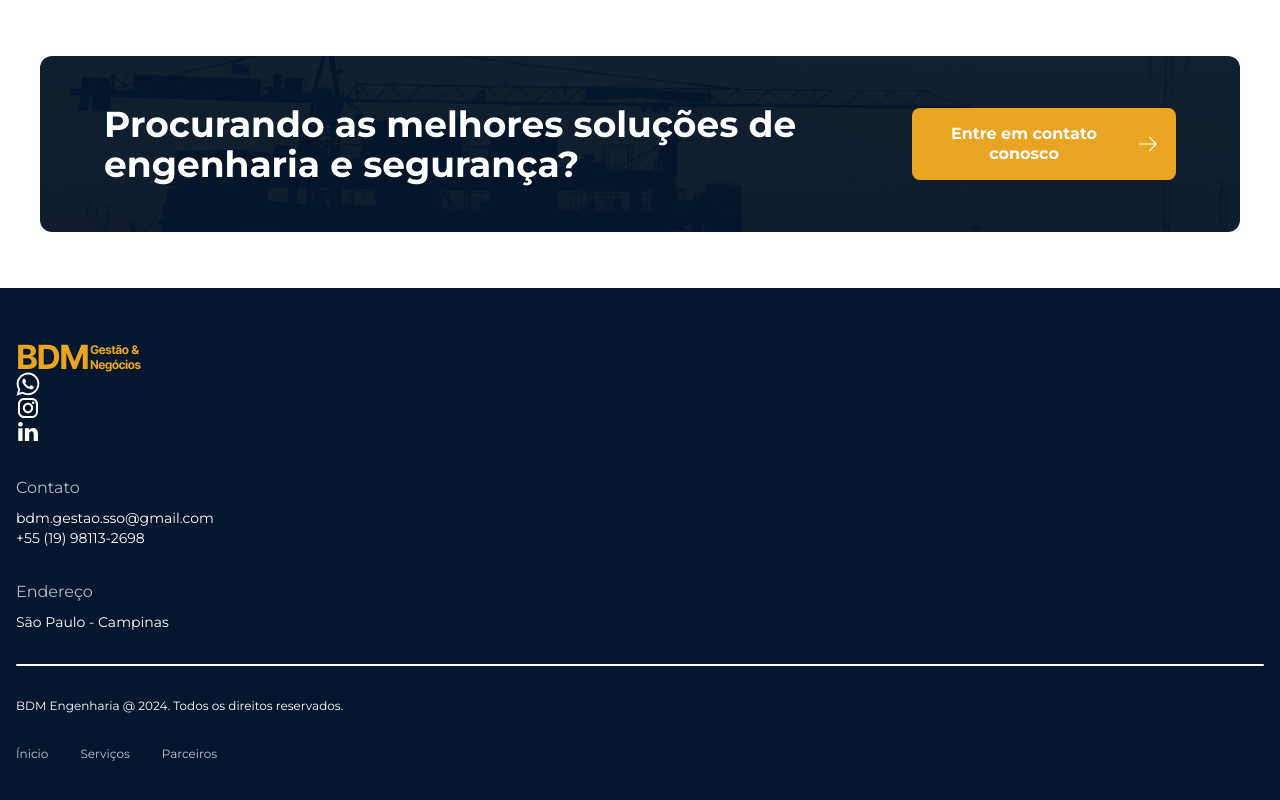
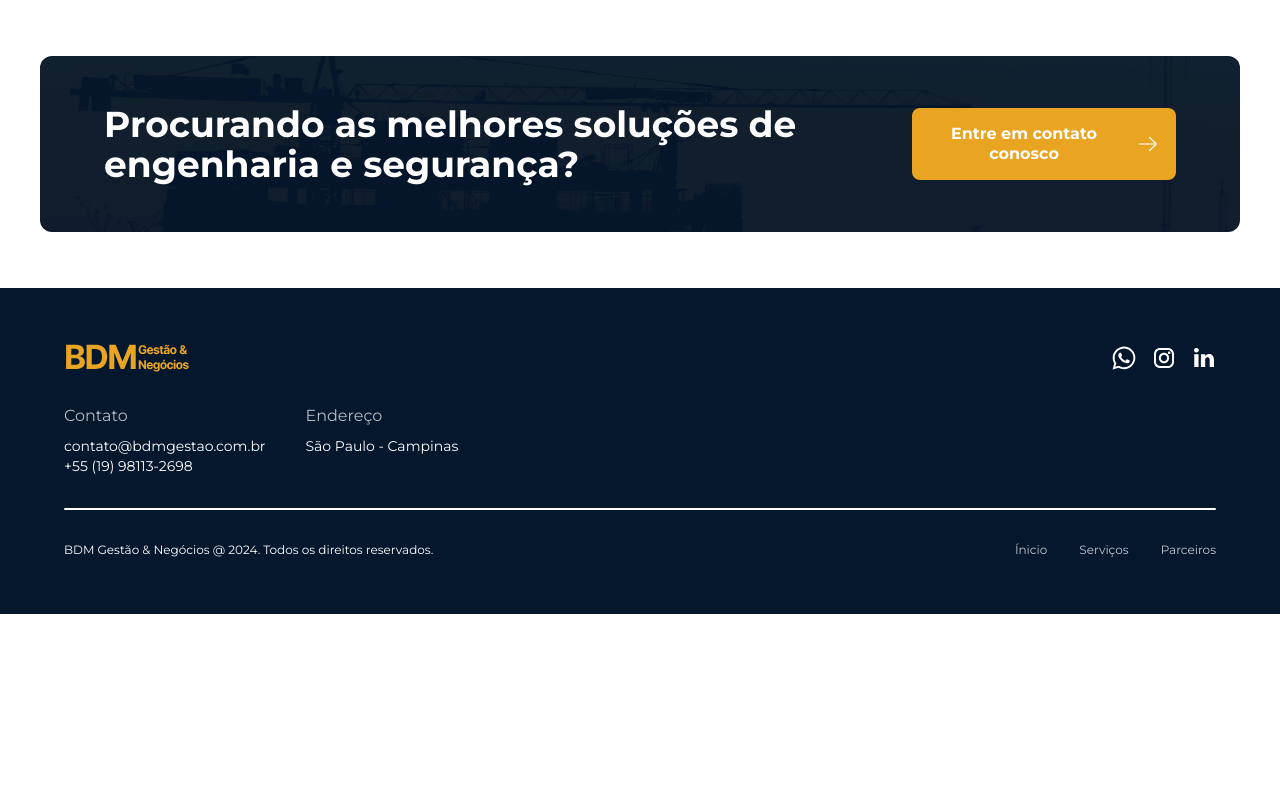
Before and after one commit to hugosimoesdev/bdm-website, a Next.js app: page / in a window 1280 px wide. Shown: the part 2199-2999 px from the top of the page. After the commit the page ends 2813 px from the top, so only its background shows below. Built offline with nearby package versions, Linux system fonts and the light colour scheme.

Commit message:
footer responsiviness completed

```diff
--- a/src/components/footer.tsx
+++ b/src/components/footer.tsx
@@ -4,10 +4,10 @@ import { Separator } from "./ui/separator";
 
 export default function Footer() {
   return (
-    <footer className="py-14 px-4 bg-[#05172D] flex flex-col gap-8 text-white">
-      <div>
+    <footer className="py-14 px-4 md:px-10 lg:px-16 bg-[#05172D] flex flex-col gap-8 text-white">
+      <div className="flex flex-col sm:flex-row sm:justify-between gap-10 items-start sm:items-center">
         <img src="/assets/logos/bdm-yellow.svg" alt="Logotipo amarelo da BDM" />
-        <div>
+        <div className="flex gap-4">
           <Link href={""}>
             <img src="/assets/socials/whatsapp.svg" alt="Whatsapp" />
           </Link>
@@ -19,10 +19,11 @@ export default function Footer() {
           </Link>
         </div>
       </div>
+      <div className="flex flex-col sm:flex-row gap-6 sm:gap-10">
         <div className="flex flex-col gap-2">
           <h4 className="leading-6 opacity-70">Contato</h4>
           <p className="text-sm leading-5">
-          bdm.gestao.sso@gmail.com <br />
+            contato@bdmgestao.com.br <br />
             +55 (19) 98113-2698
           </p>
         </div>
@@ -30,15 +31,18 @@ export default function Footer() {
           <h4 className="leading-6 opacity-70">Endereço</h4>
           <p className="text-sm leading-5">São Paulo - Campinas</p>
         </div>
+      </div>
       <div className="bg-white h-0.5 w-full rounded-full" />
+      <div className="flex flex-col gap-6 sm:flex-row sm:justify-between">
         <p className="text-xs">
-        BDM Engenharia @ 2024. Todos os direitos reservados.
+          BDM Gestão & Negócios @ 2024. Todos os direitos reservados.
         </p>
         <nav className="text-xs text-[#C1C7CD] flex gap-8">
           <Link href={""}>Ínicio</Link>
           <Link href={""}>Serviços</Link>
           <Link href={""}>Parceiros</Link>
         </nav>
+      </div>
     </footer>
   );
 }
--- a/src/components/hero-banner.tsx
+++ b/src/components/hero-banner.tsx
@@ -7,7 +7,6 @@ export default function HeroBanner() {
       <img
         src="/assets/icons/caminhao.svg"
         alt="Desenho de Trator"
-        // TODO: Fazer aparecer para lg também
         className="hidden lg:block lg:w-44 lg:h-44 xl:w-64 xl:h-64"
       />
       <div className="lg:flex items-center lg:-mt-44 xl:-mt-56 2xl:-mt-72">
@@ -40,7 +39,7 @@ export default function HeroBanner() {
         <img
           src="/assets/banner.png"
           alt="Banner BDM"
-          className="lg:w-[40%] xl:pr-4"
+          className="lg:w-[40%] xl:pr-4 -mt-14 sm:-mt-24 md:mt-0"
         />
       </div>
     </section>
```
Lines whose indentation alone changed are shown as unchanged.
